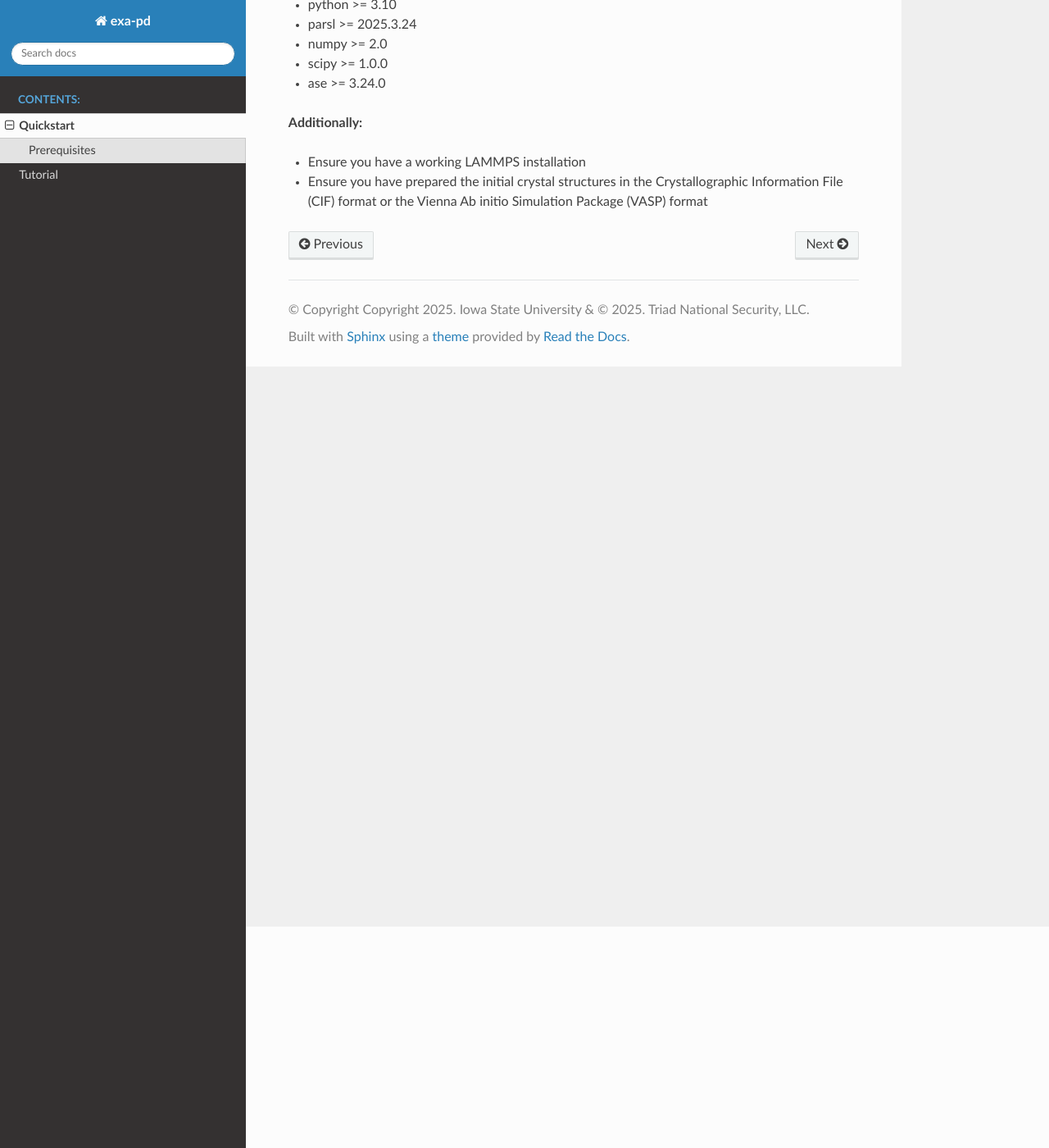
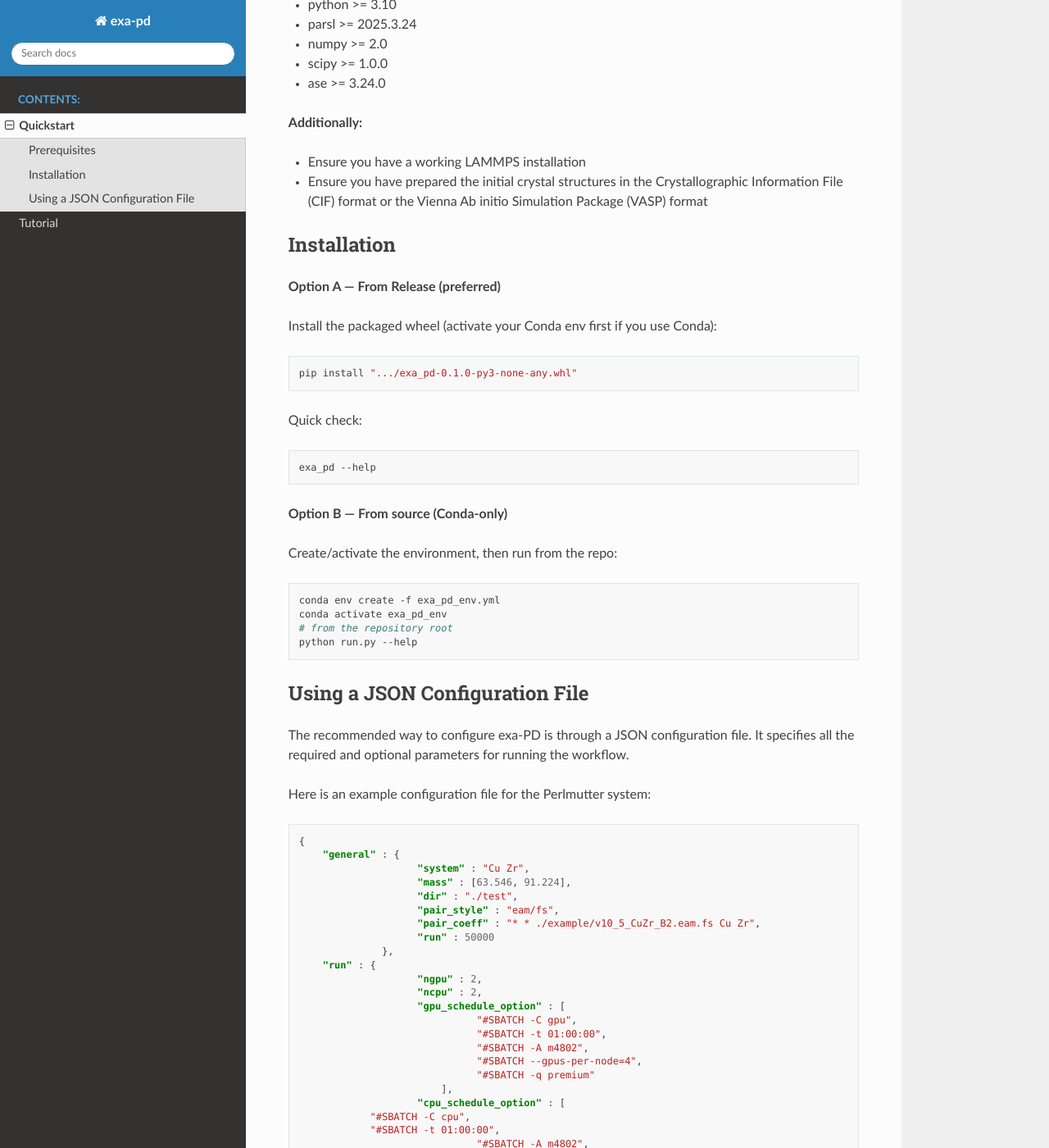
Before and after one commit to ML-AMD/exa-pd, a Sphinx documentation site: the page built from docs/source/quickstart.rst, in a window 1280 px wide and 1400 px high, scrolled down 270 px. Shown: the whole window at 82% size. Built offline with Sphinx 7.4.7 and the Read the Docs theme 3.1.0, drawn with Linux system fonts in a browser that asks for light colours; pages that are not in the unit, such as notebooks, are missing from menus; some of the changed text lies outside the part shown.

Commit message:
Update quickstart.rst

```diff
--- a/docs/source/quickstart.rst
+++ b/docs/source/quickstart.rst
@@ -15,3 +15,92 @@
 
 - Ensure you have a working LAMMPS installation
 - Ensure you have prepared the initial crystal structures in the Crystallographic Information File (CIF) format or the Vienna Ab initio Simulation Package (VASP) format
+
+.. _installation:
+
+Installation
+------------
+
+**Option A — From Release (preferred)**
+
+Install the packaged wheel (activate your Conda env first if you use Conda):
+
+.. code-block:: bash
+
+   pip install ".../exa_pd-0.1.0-py3-none-any.whl"
+
+Quick check:
+
+.. code-block:: bash
+
+   exa_pd --help
+
+
+**Option B — From source (Conda-only)**
+
+Create/activate the environment, then run from the repo:
+
+.. code-block:: bash
+
+   conda env create -f exa_pd_env.yml
+   conda activate exa_pd_env
+   # from the repository root
+   python run.py --help
+
+
+Using a JSON Configuration File
+-------------------------------
+
+The recommended way to configure exa-PD is through a JSON configuration file.
+It specifies all the required and optional parameters for running the workflow.
+
+Here is an example configuration file for the Perlmutter system:
+
+.. code-block:: json
+
+    {
+        "general" : {
+		        "system" : "Cu Zr",
+		        "mass" : [63.546, 91.224],
+		        "dir" : "./test",
+		        "pair_style" : "eam/fs",
+		        "pair_coeff" : "* * ./example/v10_5_CuZr_B2.eam.fs Cu Zr",
+		        "run" : 50000
+	          },
+        "run" : {
+		        "ngpu" : 2,
+		        "ncpu" : 2,
+		        "gpu_schedule_option" : [
+			          "#SBATCH -C gpu",
+			          "#SBATCH -t 01:00:00",
+			          "#SBATCH -A m4802",
+			          "#SBATCH --gpus-per-node=4",
+			          "#SBATCH -q premium"
+		            ],
+		        "cpu_schedule_option" : [
+                "#SBATCH -C cpu",
+                "#SBATCH -t 01:00:00",
+			          "#SBATCH -A m4802",
+                "#SBATCH -q premium"
+                ],
+		        "gpu_exe" : "/path/to/lmp_serial -sf gpu -pk gpu 1",
+		        "cpu_exe" : "lmp",
+		        "parsl_config" : "perlmutter"
+	          },
+	      "solid" : {
+		        "phases" : [
+			          "./phases/Cu.cif",
+			          "./phases/Zr3Cu8.poscar",
+			          "./phases/Zr7Cu10.cif",
+			          "./phases/Zr2Cu.poscar",
+			          "./phases/ZrCu.cif",
+			          "./phases/Zr.poscar"
+		            ],
+		        "Tmin" : 300,
+		        "Tmax" : 1500,
+		        "dT" : 50,
+		        "Tlist" : [2000],
+		        "ntarget" : 4000
+	          },
+
+    }
```
